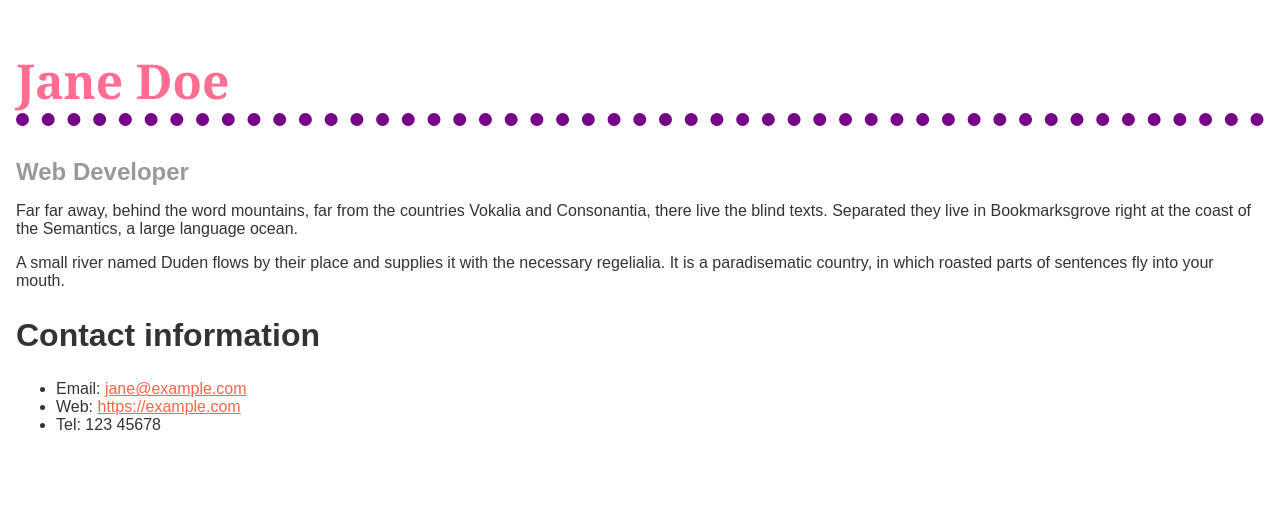
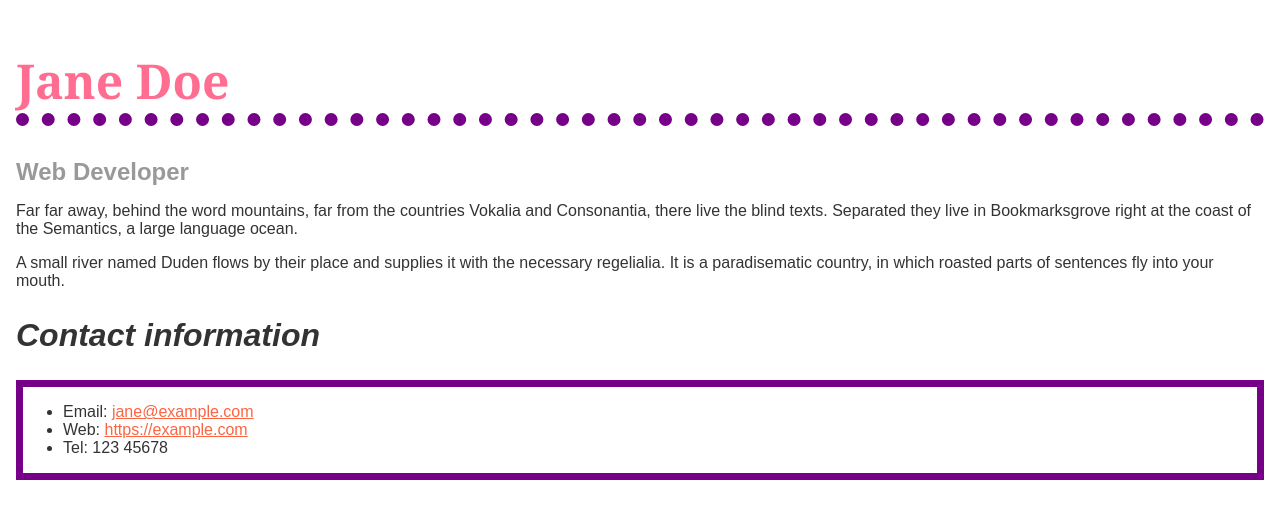
Before and after one commit to cody-roberts77/INFT-1206-S2024, a plain HTML site: page Assignments/Assignment_3/Assignment-3-Part-1.html in a window 1280 px wide. Drawn offline with Linux system fonts and the light colour scheme.

Commit message:
Added colour for texts, changed border bottom to dotted, applied border to ul

```diff
--- a/Assignments/Assignment_3/Assignment-3-Part-1.html
+++ b/Assignments/Assignment_3/Assignment-3-Part-1.html
@@ -20,7 +20,7 @@ Part 1 of Assignment 3 - Styling a biography page
       }
 
       h1 {
-        border-width: 100%;
+
         color: #ff6d91;
         font-size: 3em;
         font-family: Georgia, "Times New Roman", Times, serif;
@@ -30,6 +30,7 @@ Part 1 of Assignment 3 - Styling a biography page
 
       h2 {
         font-size: 2em;
+        font-style: italic;
       }
 
       .job-title {
@@ -45,6 +46,15 @@ Part 1 of Assignment 3 - Styling a biography page
 
       a:hover {
         text-decoration: none;
+      }
+      ul{
+        border: 7px;
+        border-style: solid;
+        border-color: #760188;
+        padding-top: 16px;
+        padding-bottom: 16px;
+
+
       }
     </style>
   </head>
```
